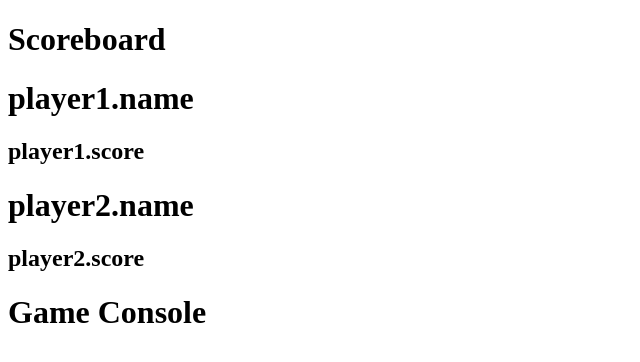
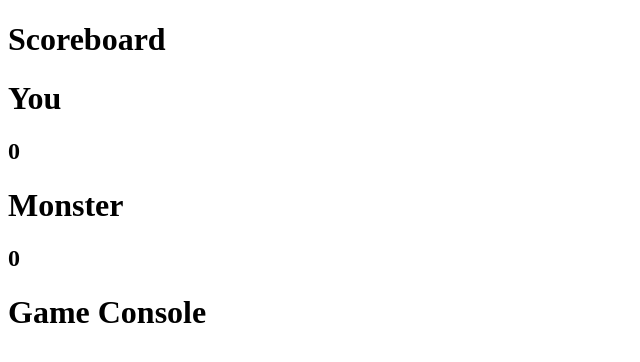
Before and after one commit to ghigbie/vue-monster-battle, a Vue app: page / in a window 1280 px wide. Shown: the top 362 px of the page, without its empty margins (0-640 px from the left). Built offline with nearby package versions, Linux system fonts and the light colour scheme.

Commit message:
Bind props properly

```diff
--- a/src/App.vue
+++ b/src/App.vue
@@ -1,6 +1,6 @@
 <template>
   <div class="app">
-    <Scoreboard player1="player1"  player2="player2"/>
+    <Scoreboard :player1="player1"  :player2="player2"/>
     <GameConsole />
   </div>
 
--- a/src/components/Scoreboard.vue
+++ b/src/components/Scoreboard.vue
@@ -1,8 +1,8 @@
 <template>
   <div class="scoreboard">
       <h1>Scoreboard</h1>
-      <Player name="player1.name" score="player1.score"/>
-      <Player name="player2.name" score="player2.score"/>
+      <Player :name="player1.name" :score="player1.score"/>
+      <Player :name="player2.name" :score="player2.score"/>
   </div>
 </template>
 
```
